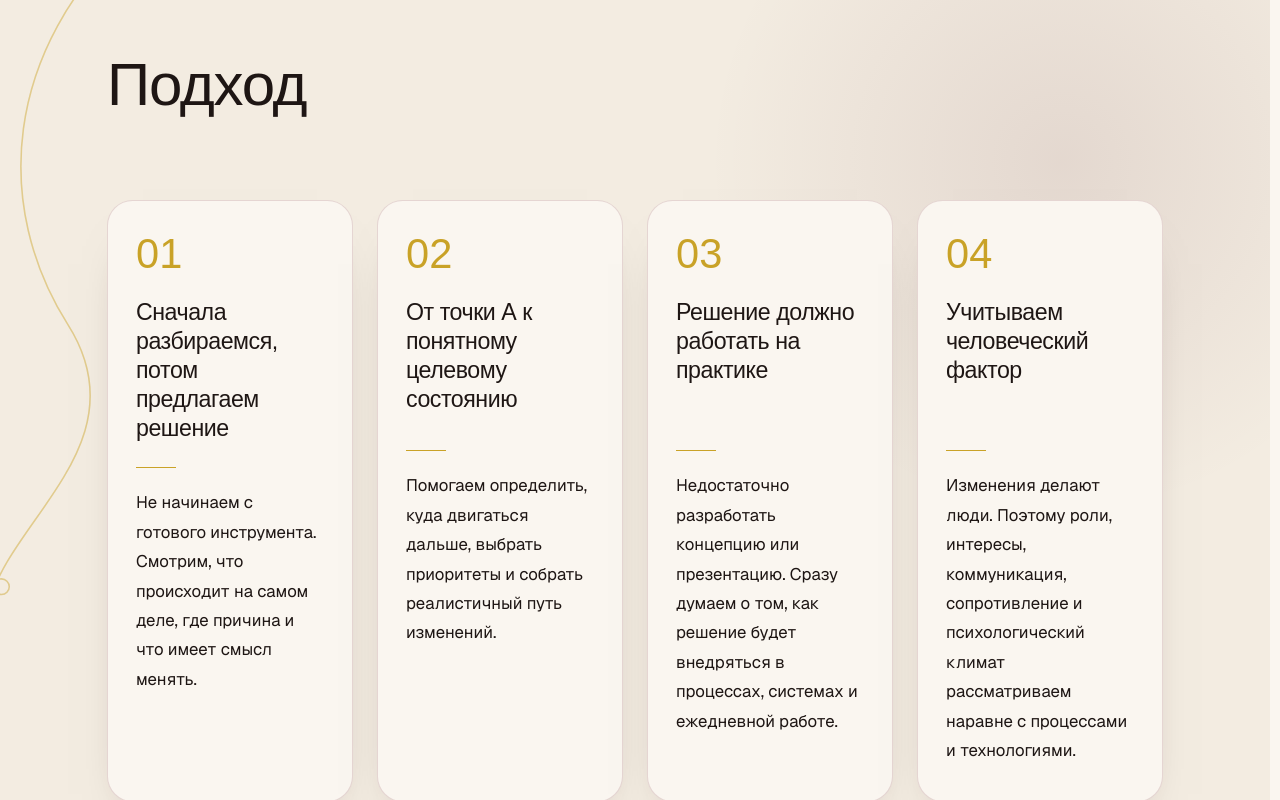
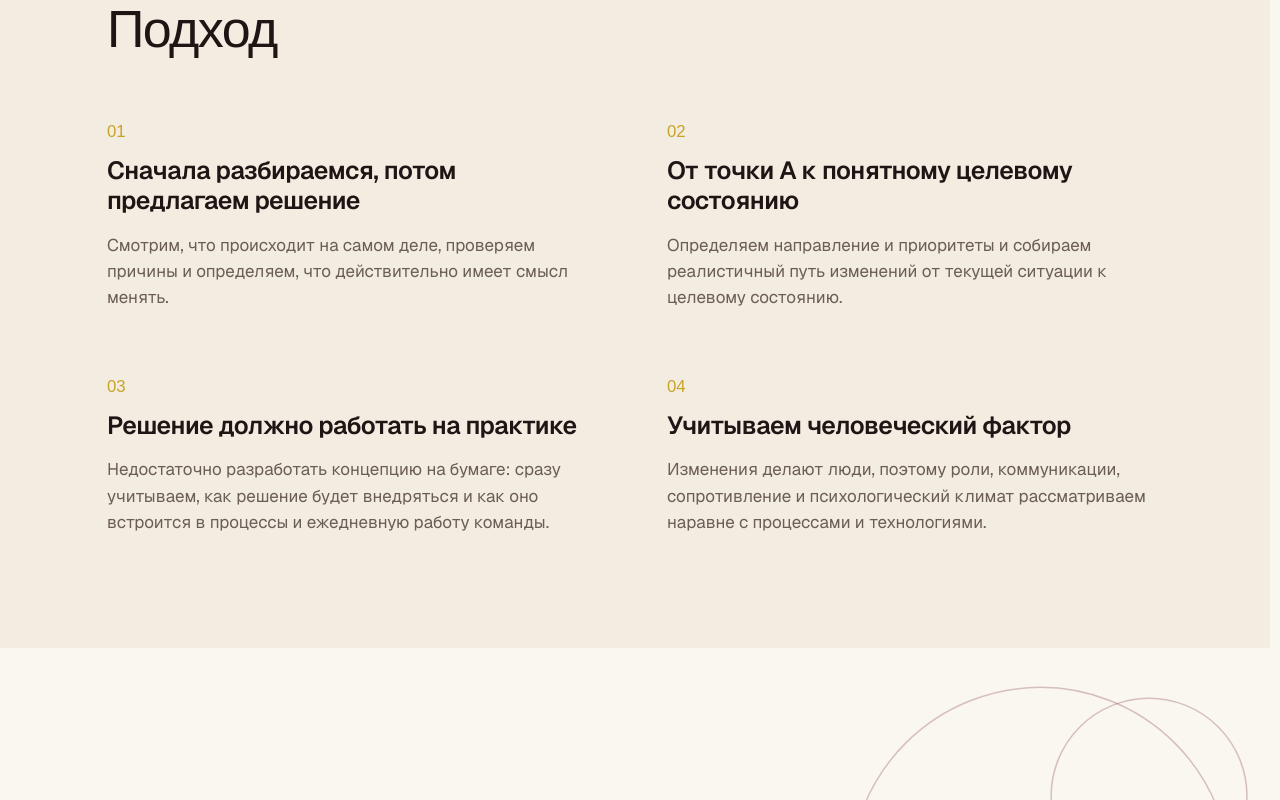
Before and after one commit to Sladenki/premium-psychology, a Next.js app: page / in a window 1280 px wide. Shown: the part 3560-4360 px from the top of the page. Built offline with nearby package versions, Linux system fonts and the light colour scheme; a web font is replaced by a local one.

Commit message:
change podxod

```diff
--- a/components/sections/process.tsx
+++ b/components/sections/process.tsx
@@ -1,34 +1,25 @@
 import { process } from "@/lib/content";
-import { Atmosphere } from "@/components/ui/atmosphere";
-import { FadeIn, RevealLines } from "@/components/ui/reveal";
 
 export function Process() {
   return (
-    <section id="method" className="relative overflow-hidden bg-cream-100 py-16 sm:py-28 lg:py-40">
-      <Atmosphere variant="method" />
-      <div className="relative z-10 mx-auto w-full max-w-[1120px] px-5 sm:px-8">
-        <RevealLines
-          lines={process.title}
-          className="font-serif text-[2.15rem] leading-[1.05] tracking-[-0.02em] text-ink-900 sm:text-6xl"
-        />
-
-        <ol className="mt-14 grid items-stretch gap-5 sm:mt-16 sm:grid-cols-2 lg:mt-20 lg:grid-cols-4 lg:gap-6">
-          {process.steps.map((step, index) => (
-            <FadeIn
-              key={step.number}
-              as="li"
-              delay={index * 0.06}
-              className="flex h-full flex-col rounded-[1.35rem] border border-wine-700/15 bg-cream-50 px-5 pt-6 pb-7 shadow-[0_28px_50px_-36px_rgba(42,10,18,0.55)] sm:rounded-[1.6rem] sm:px-7 sm:pt-8 sm:pb-9"
-            >
-              <span className="font-serif text-[2.6rem] leading-none lining-nums text-gold-400">
+    <section id="method" className="bg-cream-100 py-16 sm:py-24 lg:py-28">
+      <div className="mx-auto w-full max-w-[1120px] px-5 sm:px-8">
+        <h2 className="font-serif text-[2.5rem] leading-[1.05] tracking-[-0.03em] text-ink-900 sm:text-[3.25rem]">
+          {process.title[0]}
+        </h2>
+        <ol className="mt-14 grid gap-x-16 gap-y-12 sm:mt-16 lg:grid-cols-2 lg:gap-y-16">
+          {process.steps.map((step) => (
+            <li key={step.number} className="max-w-[34rem]">
+              <span className="font-serif text-[1.05rem] leading-none text-gold-400 lining-nums">
                 {step.number}
               </span>
-              <h3 className="mt-6 font-serif text-[1.4rem] leading-[1.25] tracking-[-0.02em] text-ink-900 lg:min-h-[7.4rem] lg:text-[1.35rem] xl:min-h-[8rem] xl:text-[1.45rem]">
+              <h3 className="mt-3 text-[1.35rem] leading-[1.2] font-semibold tracking-[-0.02em] text-ink-900 sm:text-[1.55rem]">
                 {step.title}
               </h3>
-              <span className="mt-6 block h-px w-10 bg-gold-400" aria-hidden />
-              <p className="mt-5 text-[1.05rem] leading-[1.75] text-ink-900">{step.text}</p>
-            </FadeIn>
+              <p className="mt-4 text-[1.02rem] leading-[1.55] text-ink-500 sm:text-[1.0625rem]">
+                {step.text}
+              </p>
+            </li>
           ))}
         </ol>
       </div>
--- a/lib/content.ts
+++ b/lib/content.ts
@@ -86,22 +86,22 @@ export const process = {
     {
       number: "01",
       title: "Сначала разбираемся, потом предлагаем решение",
-      text: "Не начинаем с готового инструмента. Смотрим, что происходит на самом деле, где причина и что имеет смысл менять.",
+      text: "Смотрим, что происходит на самом деле, проверяем причины и определяем, что действительно имеет смысл менять.",
     },
     {
       number: "02",
       title: "От точки А к понятному целевому состоянию",
-      text: "Помогаем определить, куда двигаться дальше, выбрать приоритеты и собрать реалистичный путь изменений.",
+      text: "Определяем направление и приоритеты и собираем реалистичный путь изменений от текущей ситуации к целевому состоянию.",
     },
     {
       number: "03",
       title: "Решение должно работать на практике",
-      text: "Недостаточно разработать концепцию или презентацию. Сразу думаем о том, как решение будет внедряться в процессах, системах и ежедневной работе.",
+      text: "Недостаточно разработать концепцию на бумаге: сразу учитываем, как решение будет внедряться и как оно встроится в процессы и ежедневную работу команды.",
     },
     {
       number: "04",
       title: "Учитываем человеческий фактор",
-      text: "Изменения делают люди. Поэтому роли, интересы, коммуникация, сопротивление и психологический климат рассматриваем наравне с процессами и технологиями.",
+      text: "Изменения делают люди, поэтому роли, коммуникации, сопротивление и психологический климат рассматриваем наравне с процессами и технологиями.",
     },
   ],
 };
```
